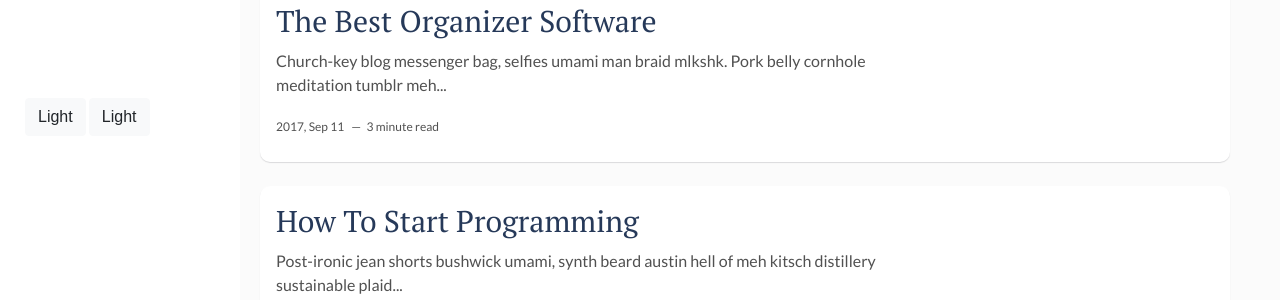
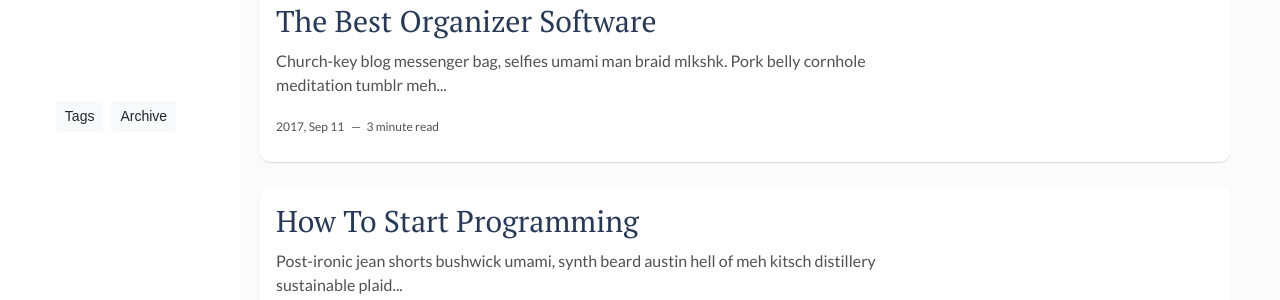
Before and after one commit to akashshuklacs/blog, a Jekyll site: the page built from index.html, in a window 1280 px wide. Shown: the part 434-734 px from the top of the page. Built offline with Jekyll 4.4.1, drawn with Linux system fonts in a browser that asks for light colours; the list of posts is cut into pages by our own code.

Commit message:
Add tags and archive button

```diff
--- a/_layouts/main.html
+++ b/_layouts/main.html
@@ -12,10 +12,18 @@ layout: default
       <p>{{site.about-author}}</p>
     </div>
   </header> <!-- End Header -->
-  <div class="container">
-    <button type="button" class="btn btn-light">Light</button>
-    <button type="button" class="btn btn-light">Light</button>
-  </div>
+
+  <!-- Add button for tags and archive -->
+
+    <div class="container ">
+      <div class="row justify-content-center align-items-center my-2">
+        <a href="{{ site.url}}{{site.baseurl}}/tags/">
+       <button type="button" class="btn btn-sm btn-light d-block d-sm-inline-block mb-3 mb-sm-0 mr-2">Tags</button></a>
+        <a href="{{ site.url}}{{site.baseurl}}/archive/">
+       <button type="button" class="btn btn-sm btn-light d-block d-sm-inline-block mb-3 mb-sm-0 mr-2">Archive</button></a>
+      </div>
+    </div>
+  <!-- End button -->
   <footer>
     <section class="contact">
       <h3 class="contact-title">Contact me</h3>
```
